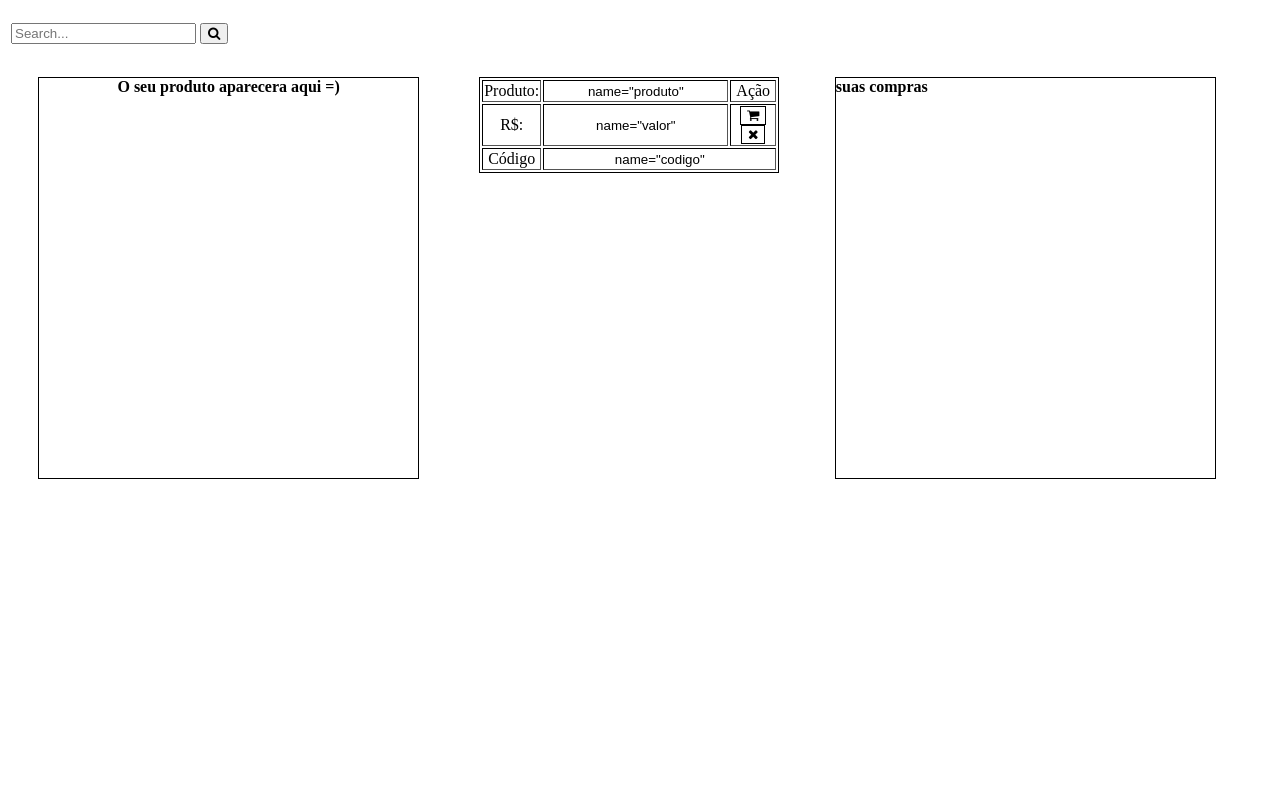
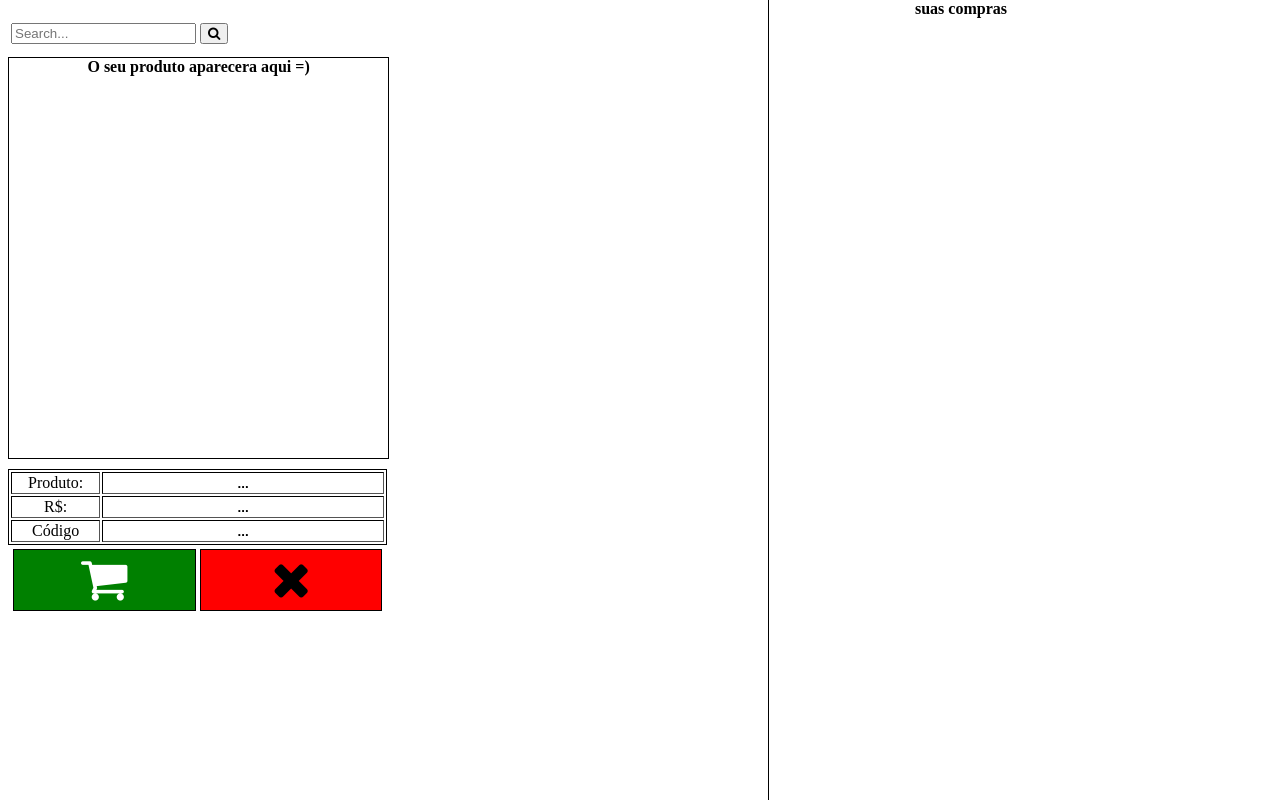
Before and after one commit to iamvinibd/projeto_tcc, a PHP site: page /pag_compras.php in a window 1280 px wide. Run offline with PHP 8.4, Linux system fonts and the light colour scheme.

Commit message:
Changed buying page layout

```diff
--- a/_css/style_compras.css
+++ b/_css/style_compras.css
@@ -6,43 +6,64 @@ width: 30%;
 height: 400px;
 text-align: center;
 border: 1px solid black;
-float: left;
-margin: 30px;
+margin-top: 10px;
 }
-
 .display_info{
-	float: left;
-
-	width: 40%;
-	margin-top: 30px;
-	margin-left: 30px;
+	margin-top: 10px;
+	width: 30%;
 }
-
 #table_info{
-	width: 300px;
+	width: 100%;
 	text-align: center;
 	border: 1px solid black;
 }
+.action_button{
+	width: 30%;
+	height: 100%;
+}
+#action_table{
+	width: 100%;
+	text-align: center;
+}
 .btn_acao{
 	background-color:white;
+	width: 49%;
 	border: 1px solid black;
+	margin-top: 1px;
 }
 
-.btn_acao:hover{
+button[name="add"] {
+	background-color: green;
+	font-size: 50px;
+	color: white;
+	font-size: bold;
+}
+button[name="add"]:hover{
+	background-color: lightgreen;
 	cursor: pointer;
 }
 
+button[name="rmv"] {
+	background-color: red;
+	font-size: 50px;
+	font-size: bold;
+}
+button[name="rmv"]:hover{
+	background-color: pink;
+	cursor: pointer;
+}
 .display_compras{
-	float: left;
-	border: 1px solid black;
-	margin-top: 30px;
-	margin-left: -150px;
+	position: fixed;
+	text-align: center;
+	top: 0;
+	left: 60%;
+	border-left: 1px solid black;
 	width: 30%;
-	height: 400px;
+	height: 100%;
 }
-
 input[class="info"] {
 		text-align: center;
+		font-weight: bold;
     border: none;
     outline:none;
 }
--- a/pag_compras.php
+++ b/pag_compras.php
@@ -8,9 +8,10 @@
   </head>
   <body>
     <?php
-       $codigo=$Nome=$valor="";
+       $codigo=$Nome=$valor="...";
        $Produto = "O seu produto aparecera aqui =)";
       if ($_SERVER["REQUEST_METHOD"] == "POST"){
+        if ($_POST["search"]!=""){
           $codigo = $_POST["search"];
           require("_server/mercado-db-conect.php");
           $select = mysqli_query($conectMercadoDB,"select * from produtos where codigo=$codigo");
@@ -23,19 +24,16 @@
               $valor = $dados["promo"]*$dados["valor"];
             }
             else {
-
               $valor = $dados["valor"];
             }
-
           }
           else {
             $Produto = "Produto não encontrado ";
           }
-
+        }
       }
      ?>
     <div class="c_Busca">
-
       <form method="post" class="Busca" action="pag_compras.php">
         <table id = "BuscaTable">
           <tr>
@@ -53,31 +51,29 @@
         <table border="1" id="table_info">
           <tr>
             <td>Produto: </td>
-            <td><input type="text" value=<?=$Nome?> name="produto" class="info" readonly></td>
-            <td>Ação</td>
+            <td colspan="2"><input type="text" value=<?=$Nome?> name="produto" class="info" readonly></td>
           </tr>
           <tr>
             <td>R$: </td>
-            <td><input type="text" value=<?=$valor?> name="valor" class="info" readonly></td>
+            <td colspan="2"><input type="text" value=<?=$valor?> name="valor" class="info" readonly></td>
+          <tr>
+            <td>Código</td>
+            <td colspan="2"><input type="text" value=<?=$codigo?> name="codigo" class="info" readonly></td>
+          </tr>
+        </table>
+      </div>
+      <div class="action_button">
+        <table id="action_table">
           <td>
             <button type="submit" name="add" class="btn_acao" float="left"><i class="fa fa-shopping-cart"></i></button>
             <button type="submit" name="rmv" class="btn_acao"><i class="fa fa-remove"></i></button>
           </td>
         </tr>
-          <tr>
-            <td>Código</td>
-            <td colspan="2"><input type="text" value=<?=$codigo?> name="codigo" class="info" readonly></td>
-          </tr>
         </table>
       </form>
       </div>
-
     <div class="display_compras">
       <strong>suas compras</strong>
     </div>
-
-
-
-
   </body>
 </html>
```
Lines whose indentation alone changed are shown as unchanged.
